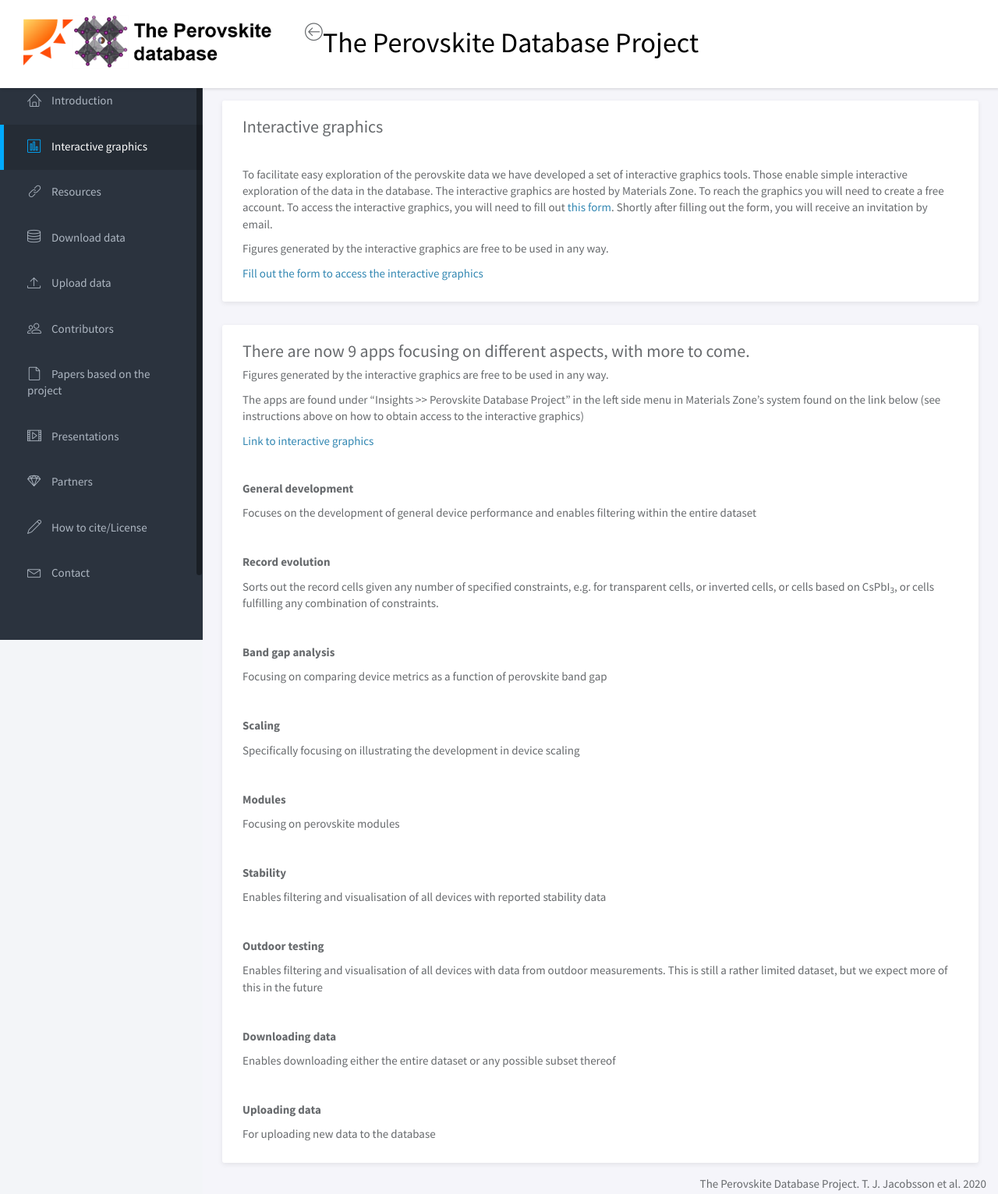
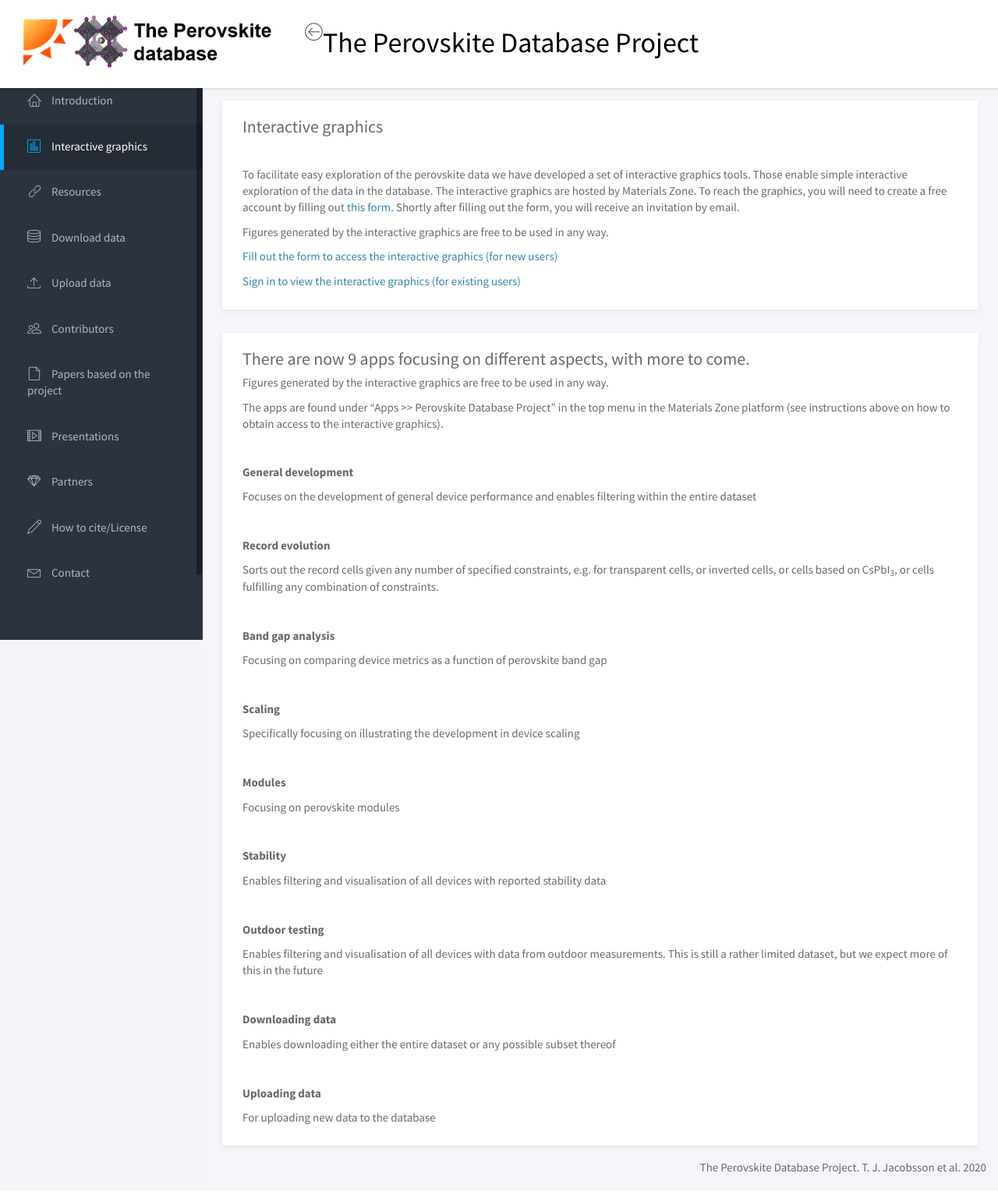
Before and after one commit to Jesperkemist/perovskitedatabase, a Flask app: page /Interactive_graphics in a window 1280 px wide. Shown: the top 1532 px of the page at 78% size. After the commit the page ends 1507 px from the top, so only its background shows below. Run offline with Flask 2, Linux system fonts and the light colour scheme; some libraries are stand-ins or nearby versions.

Commit message:
Update home.html and interactive_graphics.html to make the sign up process clearer

```diff
--- a/Perovskite_webpage_version_1/templates/Interactive_graphics.html
+++ b/Perovskite_webpage_version_1/templates/Interactive_graphics.html
@@ -8,9 +8,10 @@
     </div>
 
     <div class="panel-body">
-        <p>To facilitate easy exploration of the perovskite data we have developed a set of interactive graphics tools. Those enable simple interactive exploration of the data in the database. The interactive graphics are hosted by Materials Zone. To reach the graphics you will need to create a free account. To access the interactive graphics, you will need to fill out <a title="this form" href="https://www.materials.zone/perovskite-database-project" target="_blank" rel="noopener">this form</a>. Shortly after filling out the form, you will receive an invitation by email.</p>
+        <p>To facilitate easy exploration of the perovskite data we have developed a set of interactive graphics tools. Those enable simple interactive exploration of the data in the database. The interactive graphics are hosted by Materials Zone. To reach the graphics, you will need to create a free account by filling out <a title="this form" href="https://www.materials.zone/perovskite-database-project" target="_blank" rel="noopener">this form</a>. Shortly after filling out the form, you will receive an invitation by email.</p>
         <p>Figures generated by the interactive graphics are free to be used in any way.</p>
-        <p><a title="Fill out the form to access the interactive graphics" href="https://www.materials.zone/perovskite-database-project" target="_blank" rel="noopener">Fill out the form to access the interactive graphics</a></p>
+        <p><a href="https://www.materials.zone/perovskite-database-project" target="_blank" rel="noopener">Fill out the form to access the interactive graphics (for new users)</a></p>
+        <p><a href="https://app.materials.zone" target="_blank" rel="noopener">Sign in to view the interactive graphics (for existing users)</a></p>
     </div>
 </div>
 
@@ -19,8 +20,7 @@
     <div class="panel-heading">
         <h3 class="panel-title">There are now 9 apps focusing on different aspects, with more to come.</h3>
         <p>Figures generated by the interactive graphics are free to be used in any way.</p>
-        <p>The apps are found under “Insights >> Perovskite Database Project” in the left side menu in Materials Zone’s system found on the link below (see instructions above on how to obtain access to the interactive graphics)</p>
-        <p><a title="Link to interactive graphics" href="https://app.materials.zone" target="_blank" rel="noopener">Link to interactive graphics</a></p>
+        <p>The apps are found under “Apps >> Perovskite Database Project” in the top menu in the Materials Zone platform (see instructions above on how to obtain access to the interactive graphics).</p>
     </div>
 
     <div class="panel-body">
--- a/Perovskite_webpage_version_1/templates/home.html
+++ b/Perovskite_webpage_version_1/templates/home.html
@@ -10,7 +10,10 @@
     <div class="panel-body">
         <p style="text-align: justify;">The Perovskite Database Project aims at making all perovskite device data, both past and future, available in a form adherent to the FAIR data principles, i.e. findable, accessible, interoperable, and reusable.</p>
         <p style="text-align: justify;">In the initial phase of the project, the project team went through the over 16000 perovskite papers published until the end of February 2020 and extracted data for every single adequately described perovskite solar cell we could find. For papers published after that, the database relies on authors to upload their own data.</p>
-        <p style="text-align: justify;">The project is based around an open database and open-sourced tools enabling anyone, without any programming experience, to interactively explore, search, filter, analyse, and visualise the data. The core of those tools are a set of interactive graphics that can be reached from the web page.</p>
+        <p style="text-align: justify;">The project is based around an open database and open-sourced tools enabling anyone, without any programming experience, to interactively explore, search, filter, analyse, and visualise the data. The core of those tools are a set of <a href="Interactive_graphics">interactive graphics</a>. The interactive graphics are hosted by Materials Zone. To reach the graphics, you will need to create a free account by filling out <a title="this form" href="https://www.materials.zone/perovskite-database-project" target="_blank" rel="noopener">this form</a>. Shortly after filling out the form, you will receive an invitation by email.</p>
+        <p>Figures generated by the interactive graphics are free to be used in any way.</p>
+        <p><a href="https://www.materials.zone/perovskite-database-project" target="_blank" rel="noopener">Fill out the form to access the interactive graphics (for new users)</a></p>
+        <p><a href="https://app.materials.zone" target="_blank" rel="noopener">Sign in to view the interactive graphics (for existing users)</a></p>
     </div>
 </div>
 
```
